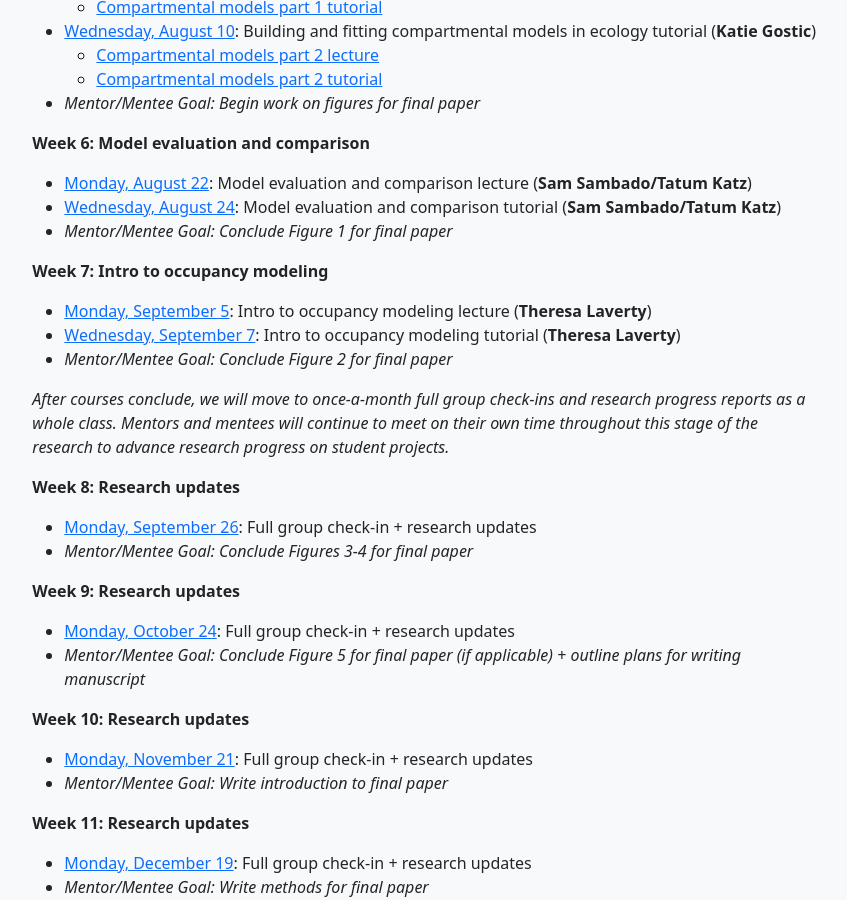
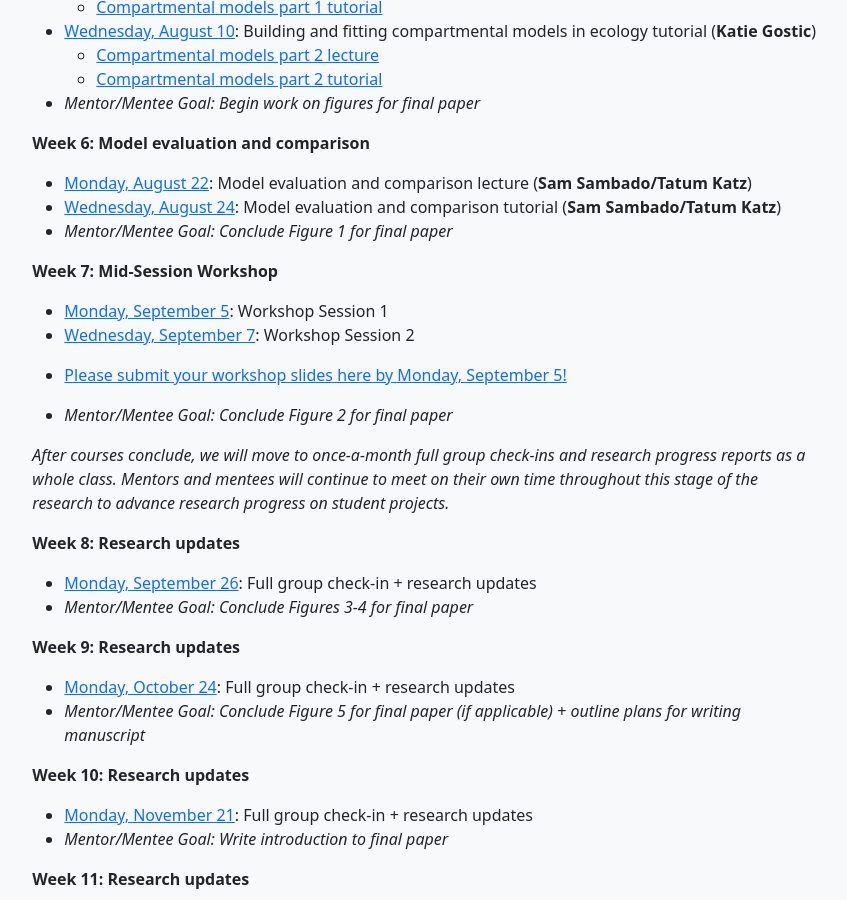
Before and after one commit to brooklabteam/coding4conservation, a Jekyll site: the page built from syllabus.md, in a window 1280 px wide and 900 px high, scrolled down 1277 px. Shown: the whole window, without its empty margins (213-1060 px from the left). Built offline with Jekyll 4.4.1, drawn with Linux system fonts in a browser that asks for light colours.

Commit message:
updated syllabus

```diff
--- a/syllabus.md
+++ b/syllabus.md
@@ -61,10 +61,12 @@ permalink: /syllabus
 * [Wednesday, August 24](https://ucsb.zoom.us/j/84057887911): Model evaluation and comparison tutorial (**Sam Sambado/Tatum Katz**)
 * *Mentor/Mentee Goal: Conclude Figure 1 for final paper*
 
+**Week 7: Mid-Session Workshop**
+* [Monday, September 5](https://uchicago.zoom.us/j/99418545098?pwd=emxTWkVkOEpsdFFnRUtoWmlxMGowUT09): Workshop Session 1
+* [Wednesday, September 7](https://uchicago.zoom.us/j/99418545098?pwd=emxTWkVkOEpsdFFnRUtoWmlxMGowUT09): Workshop Session 2
 
-**Week 7: Intro to occupancy modeling**
-* [Monday, September 5](https://uchicago.zoom.us/j/99418545098?pwd=emxTWkVkOEpsdFFnRUtoWmlxMGowUT09): Intro to occupancy modeling lecture (**Theresa Laverty**)
-* [Wednesday, September 7](https://uchicago.zoom.us/j/99418545098?pwd=emxTWkVkOEpsdFFnRUtoWmlxMGowUT09): Intro to occupancy modeling tutorial (**Theresa Laverty**)
+* [Please submit your workshop slides here by Monday, September 5!](https://airtable.com/shr7pnohLmQvINE2h)
+
 * *Mentor/Mentee Goal: Conclude Figure 2 for final paper*
 
 *After courses conclude, we will move to once-a-month full group check-ins and research progress reports as a whole class. Mentors and mentees will continue to meet on their own time throughout this stage of the research to advance research progress on student projects.*
```
